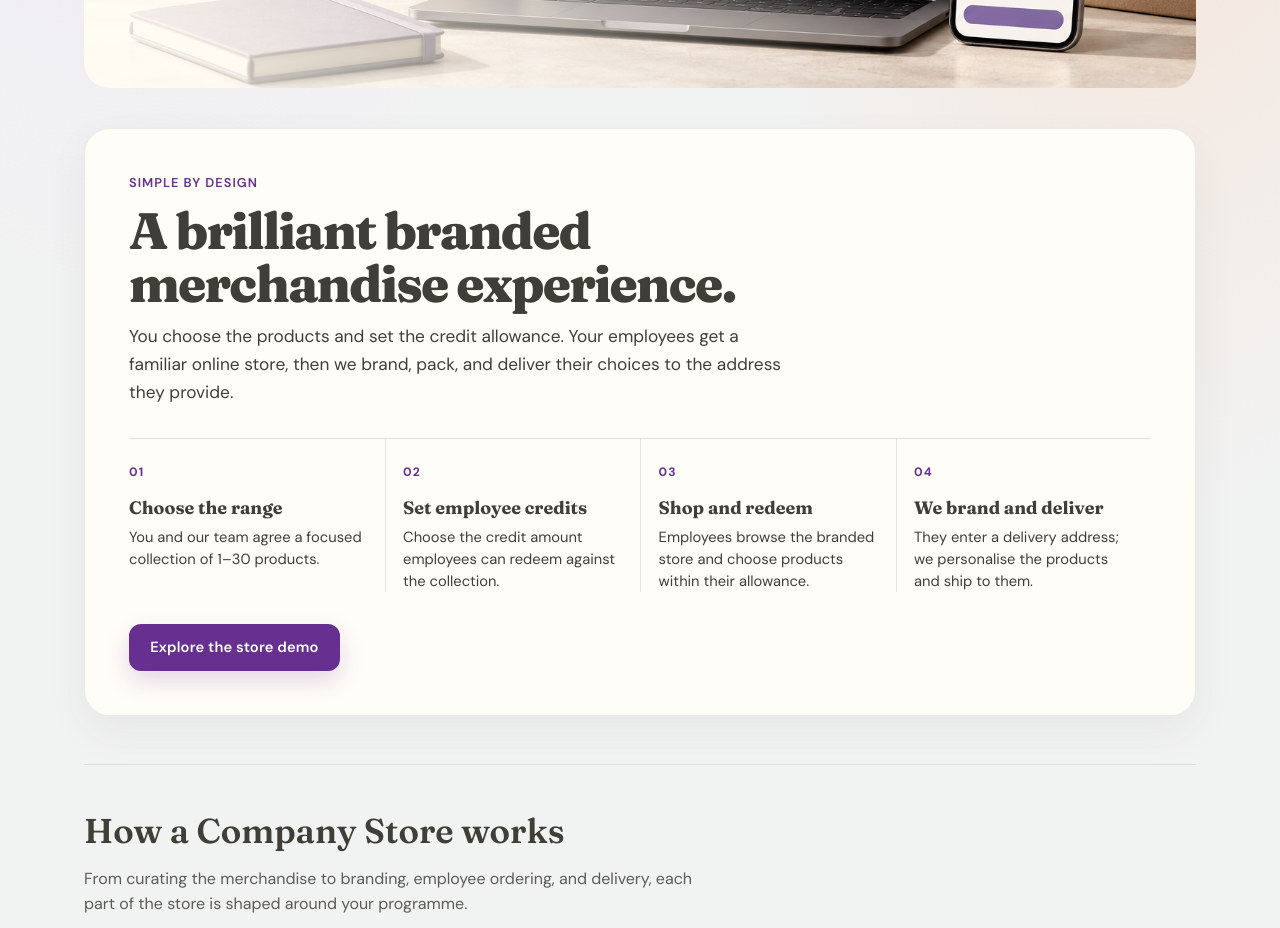
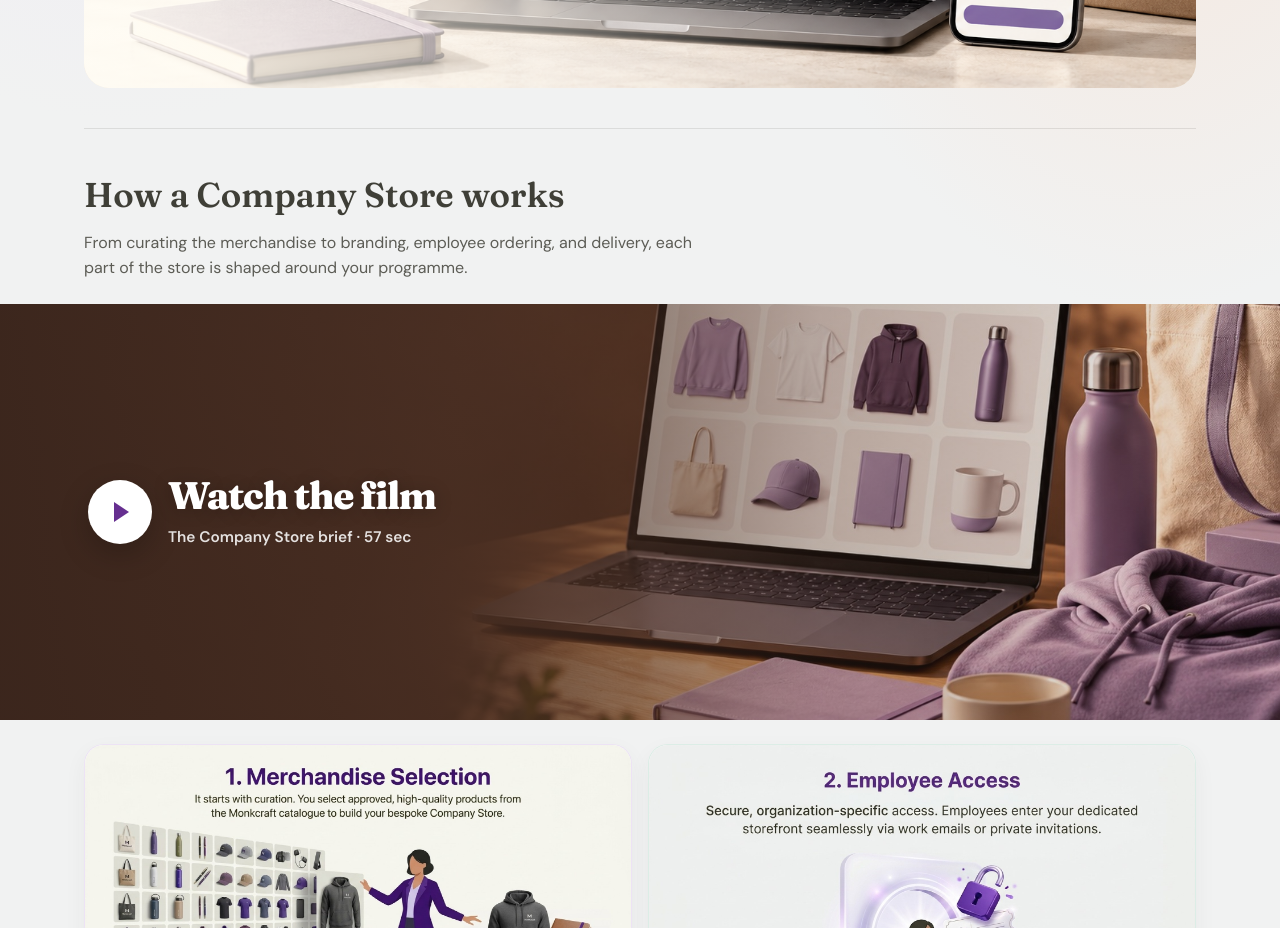
Before and after one commit to mefake10000-debug/monkcraft-gifting-co, a Next.js app: page /company-stores in a window 1280 px wide. Shown: the part 900-1828 px from the top of the page. Built offline with nearby package versions, Linux system fonts and the light colour scheme; no server answers.

Commit message:
Remove the simple by design company store panel

```diff
--- a/src/app/company-stores/company-stores.css
+++ b/src/app/company-stores/company-stores.css
@@ -1241,49 +1241,6 @@
   }
 }
 
-/* Company Store offer: a direct, four-step explanation. */
-.cs-store-flow {
-  margin: 0 0 3rem;
-  padding: clamp(1.4rem, 3.5vw, 2.75rem);
-  border-radius: 1.6rem;
-  background: #fffdf8;
-  border: 1px solid color-mix(in srgb, var(--mc-black-olive) 9%, transparent);
-  box-shadow: 0 16px 42px rgb(63 63 55 / 6%);
-}
-
-.cs-store-flow__heading { max-width: 48rem; }
-.cs-store-flow__heading h2 {
-  max-width: 42rem;
-  margin: 0;
-  font: 800 clamp(2rem, 4vw, 3.25rem)/1.04 var(--font-display);
-  letter-spacing: -0.035em;
-  text-wrap: balance;
-}
-.cs-store-flow__heading > p:last-child {
-  max-width: 42rem;
-  margin: 0.8rem 0 0;
-  font-size: 1.08rem;
-  line-height: 1.6;
-}
-.cs-store-flow__steps {
-  display: grid;
-  grid-template-columns: repeat(4, minmax(0, 1fr));
-  gap: 0;
-  margin: 2rem 0;
-  padding: 0;
-  list-style: none;
-  border-top: 1px solid color-mix(in srgb, var(--mc-black-olive) 16%, transparent);
-}
-.cs-store-flow__steps li {
-  position: relative;
-  padding: 1.25rem 1.1rem 0 0;
-}
-.cs-store-flow__steps li + li { padding-left: 1.1rem; border-left: 1px solid color-mix(in srgb, var(--mc-black-olive) 13%, transparent); }
-.cs-store-flow__steps li > span { color: var(--mc-royal-purple); font-size: 0.76rem; font-weight: 700; letter-spacing: 0.1em; }
-.cs-store-flow__steps h3 { margin: 0.85rem 0 0.4rem; font: 700 1.12rem/1.25 var(--font-display); }
-.cs-store-flow__steps p { margin: 0; font-size: 0.92rem; line-height: 1.5; }
-.cs-store-credit { margin: 0.8rem 0 0; font-size: 0.9rem; }
-.cs-store-credit strong { display: inline-block; margin-left: 0.3rem; color: var(--accent, var(--mc-royal-purple)); }
 .cs-checkout-fields { margin: 1rem 0; padding-top: 1rem; border-top: 1px solid color-mix(in srgb, var(--mc-black-olive) 12%, #fff); }
 .cs-checkout-heading { margin: 0 0 0.75rem; font-size: 1rem; }
 .cs-address-grid { display: grid; grid-template-columns: repeat(2, minmax(0, 1fr)); gap: 0.65rem; }
@@ -1304,14 +1261,8 @@
 .cs-address-grid__wide { grid-column: 1 / -1; }
 
 @media (max-width: 760px) {
-  .cs-store-flow { padding: 1.25rem; border-radius: 1.2rem; }
-  .cs-store-flow__steps { grid-template-columns: 1fr 1fr; row-gap: 0.25rem; }
-  .cs-store-flow__steps li:nth-child(3) { padding-left: 0; border-left: 0; }
 }
 @media (max-width: 480px) {
-  .cs-store-flow__steps { grid-template-columns: 1fr; }
-  .cs-store-flow__steps li, .cs-store-flow__steps li + li { padding: 0.9rem 0; border-left: 0; border-bottom: 1px solid color-mix(in srgb, var(--mc-black-olive) 13%, transparent); }
-  .cs-store-flow__steps h3 { margin-top: 0.35rem; }
   .cs-address-grid { grid-template-columns: 1fr; }
   .cs-address-grid__wide { grid-column: auto; }
   .cs-cart { position: static; }
--- a/src/app/company-stores/page.tsx
+++ b/src/app/company-stores/page.tsx
@@ -96,25 +96,6 @@ export default function CompanyStoresLandingPage() {
             <p className="cs-landing__eyebrow">Your company store</p>
             <h2 id="cs-store-art-heading">A brilliant branded merchandise experience.</h2>
           </div>
-        </section>
-
-        <section className="cs-store-flow" aria-labelledby="cs-store-flow-title">
-          <div className="cs-store-flow__heading">
-            <p className="cs-landing__eyebrow">Simple by design</p>
-            <h2 id="cs-store-flow-title">A brilliant branded merchandise experience.</h2>
-            <p>
-              You choose the products and set the credit allowance. Your employees
-              get a familiar online store, then we brand, pack, and deliver their
-              choices to the address they provide.
-            </p>
-          </div>
-          <ol className="cs-store-flow__steps">
-            <li><span>01</span><h3>Choose the range</h3><p>You and our team agree a focused collection of 1–30 products.</p></li>
-            <li><span>02</span><h3>Set employee credits</h3><p>Choose the credit amount employees can redeem against the collection.</p></li>
-            <li><span>03</span><h3>Shop and redeem</h3><p>Employees browse the branded store and choose products within their allowance.</p></li>
-            <li><span>04</span><h3>We brand and deliver</h3><p>They enter a delivery address; we personalise the products and ship to them.</p></li>
-          </ol>
-          <Link className="cs-btn cs-btn--primary" href="/company-stores/configure">Explore the store demo</Link>
         </section>
 
         <section className="cs-section" aria-labelledby="cs-how-heading">
```
